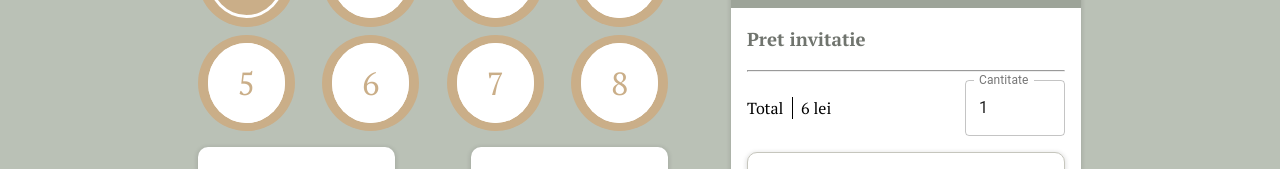
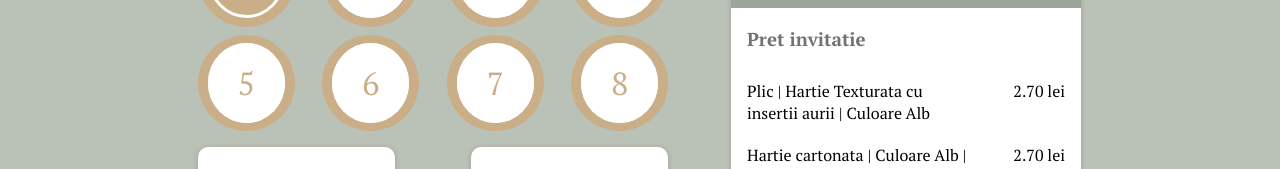
Before and after one commit to FazakasAlexandra/cadesign, a Next.js app: page /personalizare in a window 1280 px wide. Shown: the part 631-800 px from the top of the page. Built offline with nearby package versions, Linux system fonts and the light colour scheme.

Commit message:
makes base order of envelope and paper and removes ability to delete those items

```diff
--- a/components/PricesTotal.jsx
+++ b/components/PricesTotal.jsx
@@ -38,7 +38,10 @@ export default function PricesTotal({ selectedItems, setSelectedItems }) {
         return (
             <li key={i} id={itemName} className="receipt-item">
                 <span>{itemName}</span>  <span>{price.toFixed(2)} lei</span>
-                <FontAwesomeIcon size="1x" className="remove" icon={faMinusCircle} onClick={() => setSelectedItems(_.omit(selectedItems, productType))} />
+                { // every order needs paper and envelope - don't show delete button for those
+                    productType === 'paper' || productType === 'envelopes' ? null :
+                    <FontAwesomeIcon size="1x" className="remove" icon={faMinusCircle} onClick={() => setSelectedItems(_.omit(selectedItems, productType))} />
+                }
             </li>
         )
     })
--- a/pages/personalizare.jsx
+++ b/pages/personalizare.jsx
@@ -9,9 +9,24 @@ import SealAddon from '../components/SealAddon'
 import ConfirmationAddon from '../components/ConfirmationAddon'
 import EmborsareAddon from '../components/EmborsareAddon'
 import Layout from '../components/Layout'
+const envelopes = require('../db/envelopes.json')
+const papers = require('../db/papersB.json')
+
+const defaultOrder = {
+    'envelopes': {
+        itemName: 'Plic | Hartie Texturata cu insertii aurii | Culoare Alb',
+        price: 2.7,
+        selection: envelopes[0]
+    },
+    'paper': {
+        itemName: 'Hartie cartonata | Culoare Alb | 270 g',
+        price: 2.7,
+        selection: papers['cartonata'].papers[0]
+    }
+}
 
 export default function Preturi() {
-    const getUserSelection = () => typeof window !== "undefined" ? JSON.parse(localStorage.getItem('userSelection') || '{}') : {}
+    const getUserSelection = () => typeof window !== "undefined" ? JSON.parse(localStorage.getItem('userSelection') || JSON.stringify(defaultOrder)) : defaultOrder
     const [selectedItems, setSelectedItems] = useState(getUserSelection()) // { [productType]: { <productName>: <price> }, ...}
     const [steps, setSteps] = useState([
         { id: 1, productType: 'envelopes', currentSelection: true, component: EnvelopeCard },
```
